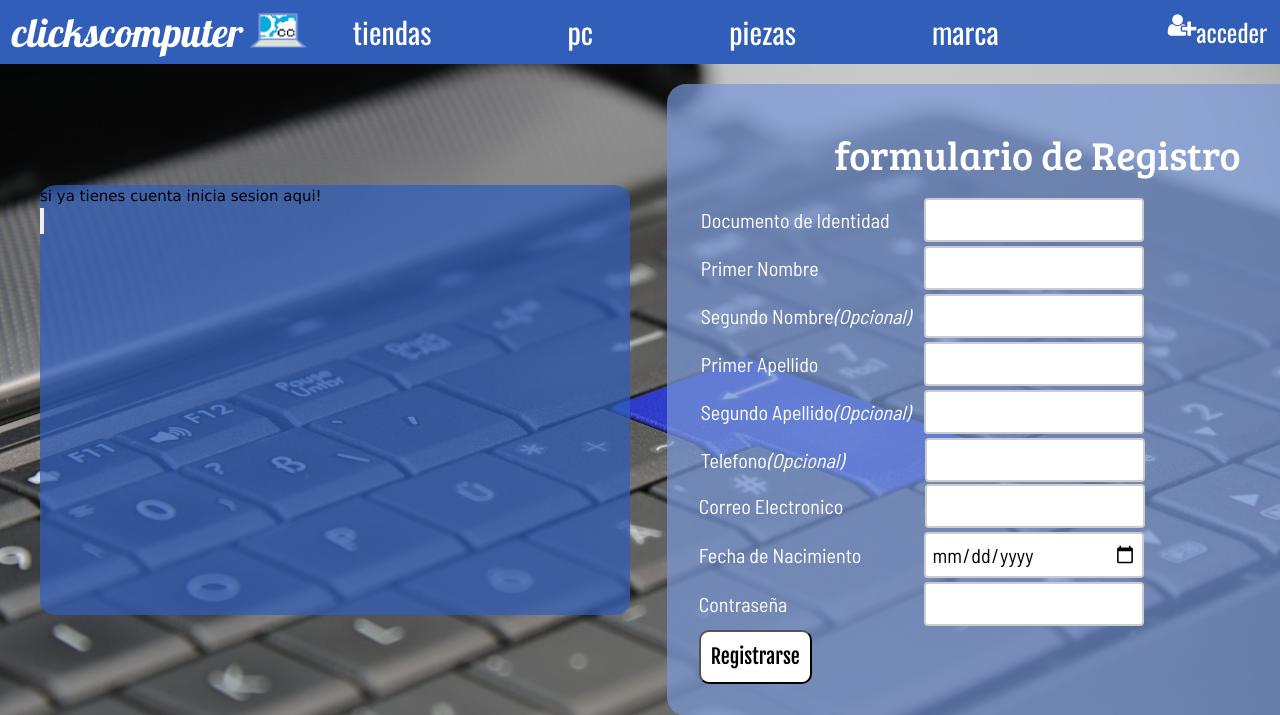
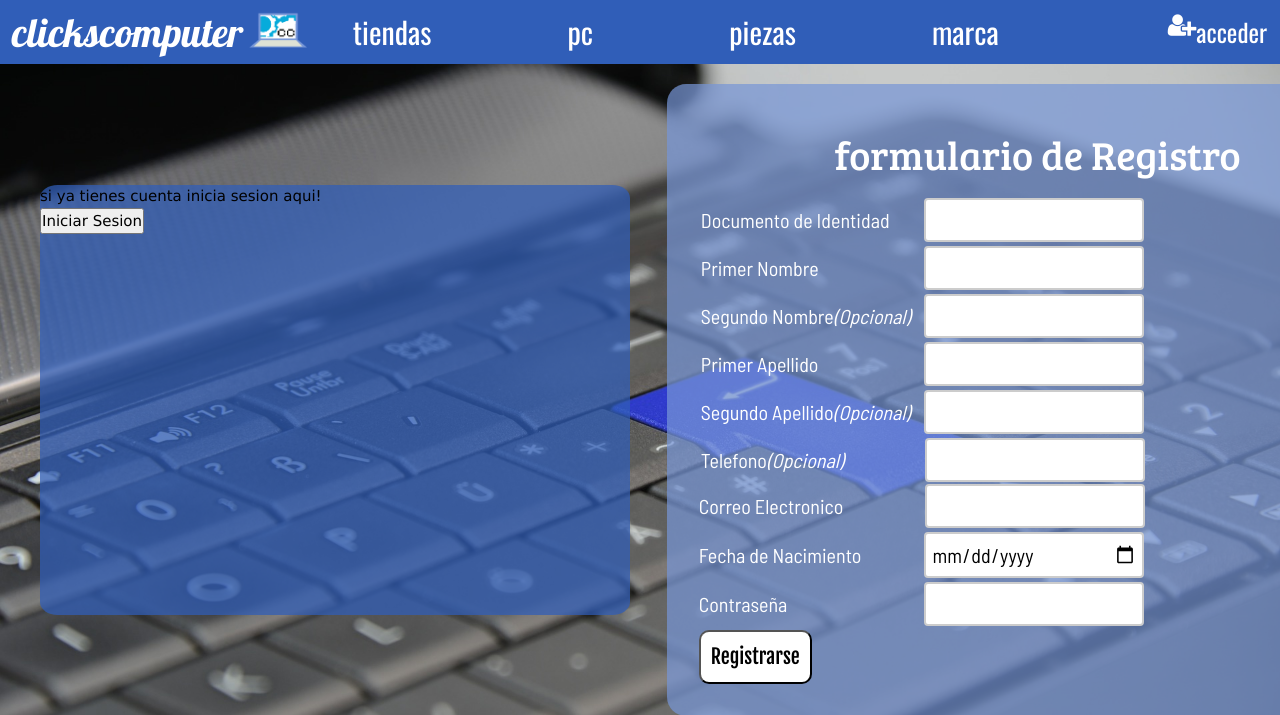
Before and after one commit to Thepahka/ClicksComputer, a PHP site: page /Registro in a window 1280 px wide. Shown: the top 715 px of the page. Run offline with PHP 8.4, Linux system fonts and the light colour scheme; some libraries are stand-ins or nearby versions.

Commit message:
1.1 commit

```diff
--- a/controller/registeruser.controller.php
+++ b/controller/registeruser.controller.php
@@ -45,12 +45,12 @@
       {
         echo '<script language="javascript">alert("Se debe completar el campo Contraseña");</script>';
       }
-      elseif(mysqli_result($consulta) > 0)
+      elseif($consulta = $mysqli->query("SELECT * FROM usuario WHERE usu_num_doc=".$data[0]))
        {
         $resultadofinal = $consulta->num_rows;
         echo "Ya existe un registro con ese documento de identidad";
         die(mysqli_result($consulta));
-      }
+        }
       // else
       // {
       //   $result = $this->register->RegisterUser($data);
--- a/views/modules/Register/register.php
+++ b/views/modules/Register/register.php
@@ -9,7 +9,7 @@
     <div class="inicio-sesion">
       <div class="wrap-btn">
         <p class="titulo-sesion">si ya tienes cuenta inicia sesion aqui!</p>
-        <input type="submit" class="btn-inicio" name="" value="">
+        <input type="submit" class="btn-inicio" name="" value="Iniciar Sesion">
       </div>
     </div>
     <div class="body-registro">
```
